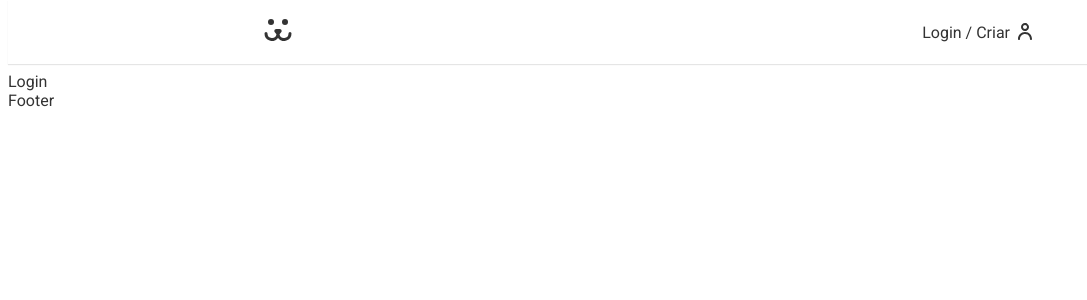
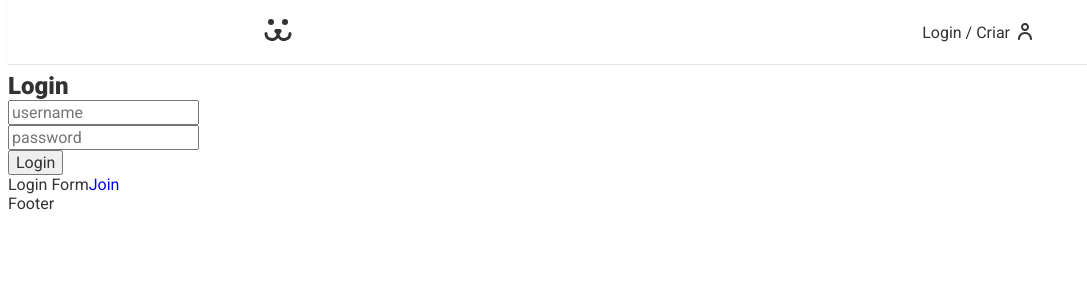
Before and after one commit to wseguchi/puppies, a React (Vite) app: page /login in a window 1280 px wide. Shown: the top 300 px of the page, without its empty margins (0-1087 px from the left). Built offline with nearby package versions, Linux system fonts and the light colour scheme.

Commit message:
Creating Login Pages

```diff
--- a/src/App.jsx
+++ b/src/App.jsx
@@ -13,7 +13,7 @@ const App = () => {
         <Header />
         <Routes>
           <Route path='/' element={<Home />} />
-          <Route path='login' element={<Login />} />
+          <Route path='login/*' element={<Login />} />
         </Routes>
         <Footer />
       </BrowserRouter>
--- a/src/components/Login/Login.jsx
+++ b/src/components/Login/Login.jsx
@@ -1,7 +1,21 @@
 import React from 'react';
+import { Route, Routes } from 'react-router-dom';
+import LoginForm from './LoginForm';
+import LoginCreate from './LoginCreate';
+import LoginPasswordLost from './LoginPasswordLost';
+import LoginPasswordReset from './LoginPasswordReset';
 
 const Login = () => {
-  return <div>Login</div>;
+  return (
+    <div>
+      <Routes>
+        <Route path='/' element={<LoginForm />} />
+        <Route path='create' element={<LoginCreate />} />
+        <Route path='lost' element={<LoginPasswordLost />} />
+        <Route path='reset' element={<LoginPasswordReset />} />
+      </Routes>
+    </div>
+  );
 };
 
 export default Login;
--- /dev/null
+++ b/src/components/Login/LoginCreate.jsx
@@ -0,0 +1,7 @@
+import React from 'react';
+
+const LoginCreate = () => {
+  return <div>LoginCreate</div>;
+};
+
+export default LoginCreate;
--- /dev/null
+++ b/src/components/Login/LoginForm.jsx
@@ -0,0 +1,50 @@
+import React from 'react';
+import { Link } from 'react-router-dom';
+
+const LoginForm = () => {
+  const [username, setUsername] = React.useState('');
+  const [password, setPassword] = React.useState('');
+
+  function handleSubmit(event) {
+    event.preventDefault();
+    fetch('https://dogsapi.origamid.dev/json/jwt-auth/v1/token', {
+      method: 'POST',
+      headers: {
+        'Content-Type': 'application/json',
+      },
+      body: JSON.stringify({ username, password }),
+    })
+      .then((response) => {
+        console.log(response);
+        return response.json();
+      })
+      .then((json) => {
+        console.log(json);
+      });
+  }
+  return (
+    <section>
+      <h1>Login</h1>
+      <form action='' onSubmit={handleSubmit}>
+        <input
+          type='text'
+          placeholder='username'
+          value={username}
+          onChange={({ target }) => setUsername(target.value)}
+        />
+        <input
+          type='text'
+          placeholder='password'
+          value={password}
+          onChange={({ target }) => setPassword(target.value)}
+        />
+        <button>Login</button>
+      </form>
+      Login Form
+      {/* Change in React.Router: does not need to add -- Link to='/login/...' -- (the whole path). */}
+      <Link to='create'>Join</Link>
+    </section>
+  );
+};
+
+export default LoginForm;
--- /dev/null
+++ b/src/components/Login/LoginPasswordLost.jsx
@@ -0,0 +1,7 @@
+import React from 'react';
+
+const LoginPasswordLost = () => {
+  return <div>LoginPasswordLost</div>;
+};
+
+export default LoginPasswordLost;
--- /dev/null
+++ b/src/components/Login/LoginPasswordReset.jsx
@@ -0,0 +1,7 @@
+import React from 'react';
+
+const LoginPasswordReset = () => {
+  return <div>LoginPasswordReset</div>;
+};
+
+export default LoginPasswordReset;
```
